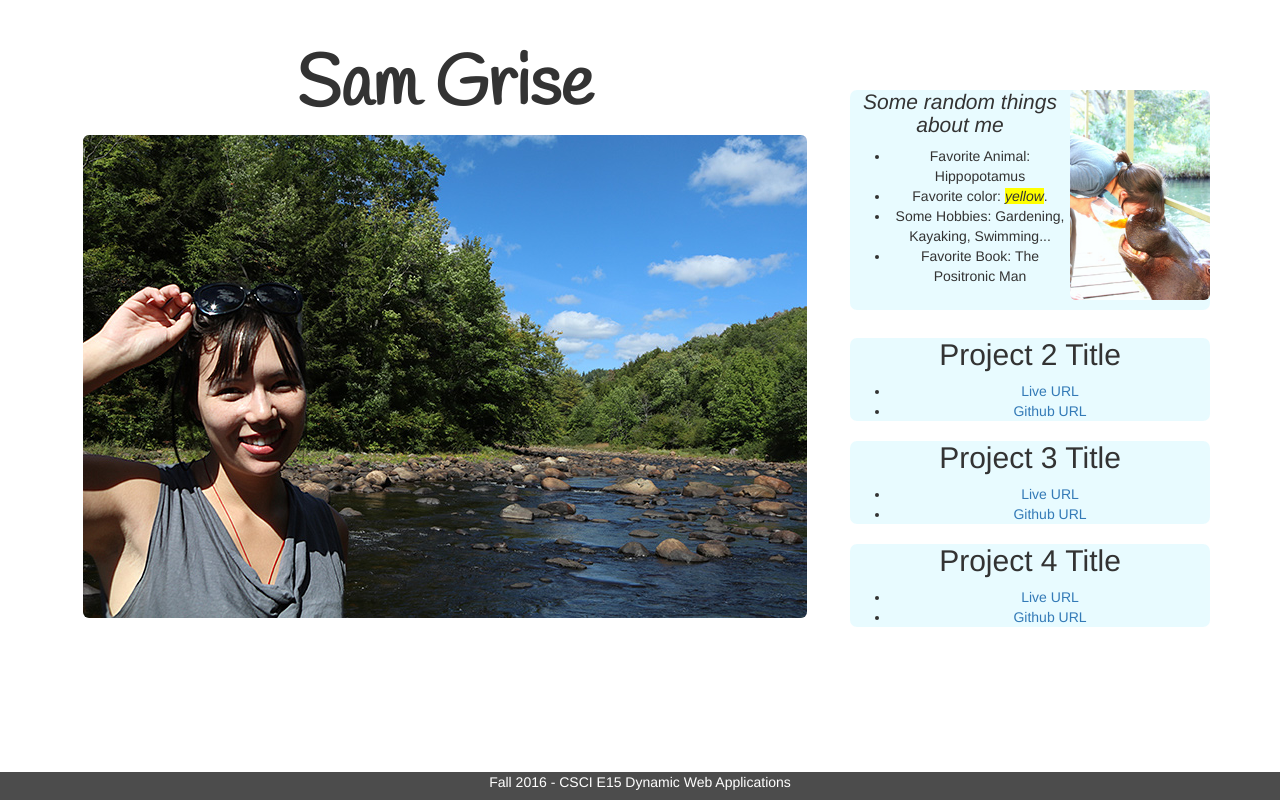
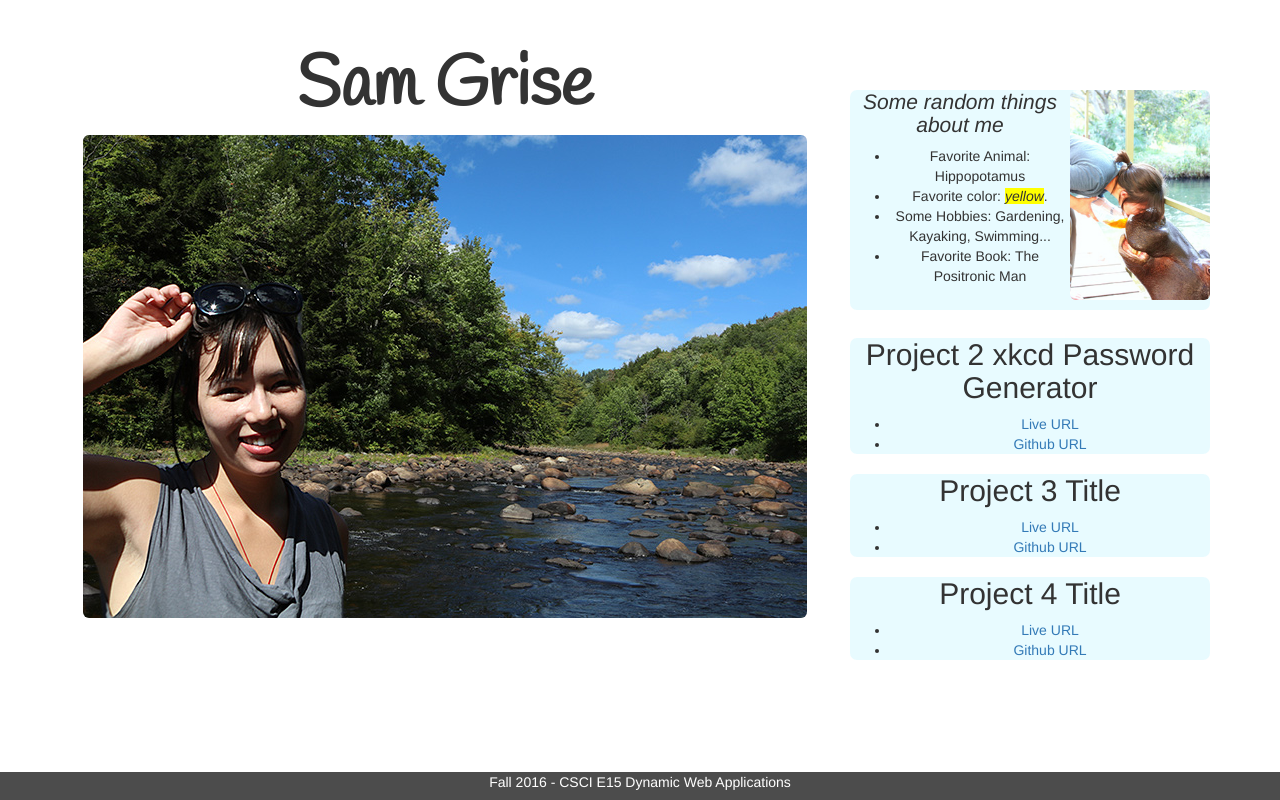
Before and after one commit to SamLG/p1, a plain HTML site: page index.html in a window 1280 px wide. Drawn offline with nearby package versions, Linux system fonts and the light colour scheme.

Commit message:
add updated p2 title

```diff
--- a/index.html
+++ b/index.html
@@ -30,7 +30,7 @@
 					</ul>
 				</section>
 				<section>
-					<h2>Project 2 Title</h2>
+					<h2>Project 2 xkcd Password Generator</h2>
 					<ul>
 						<li><a href="http://p2.samgrise.me/">Live URL</a></li>			<li><a href="https://github.com/SamLG/p2">Github URL</a></li>
 					</ul>
```
